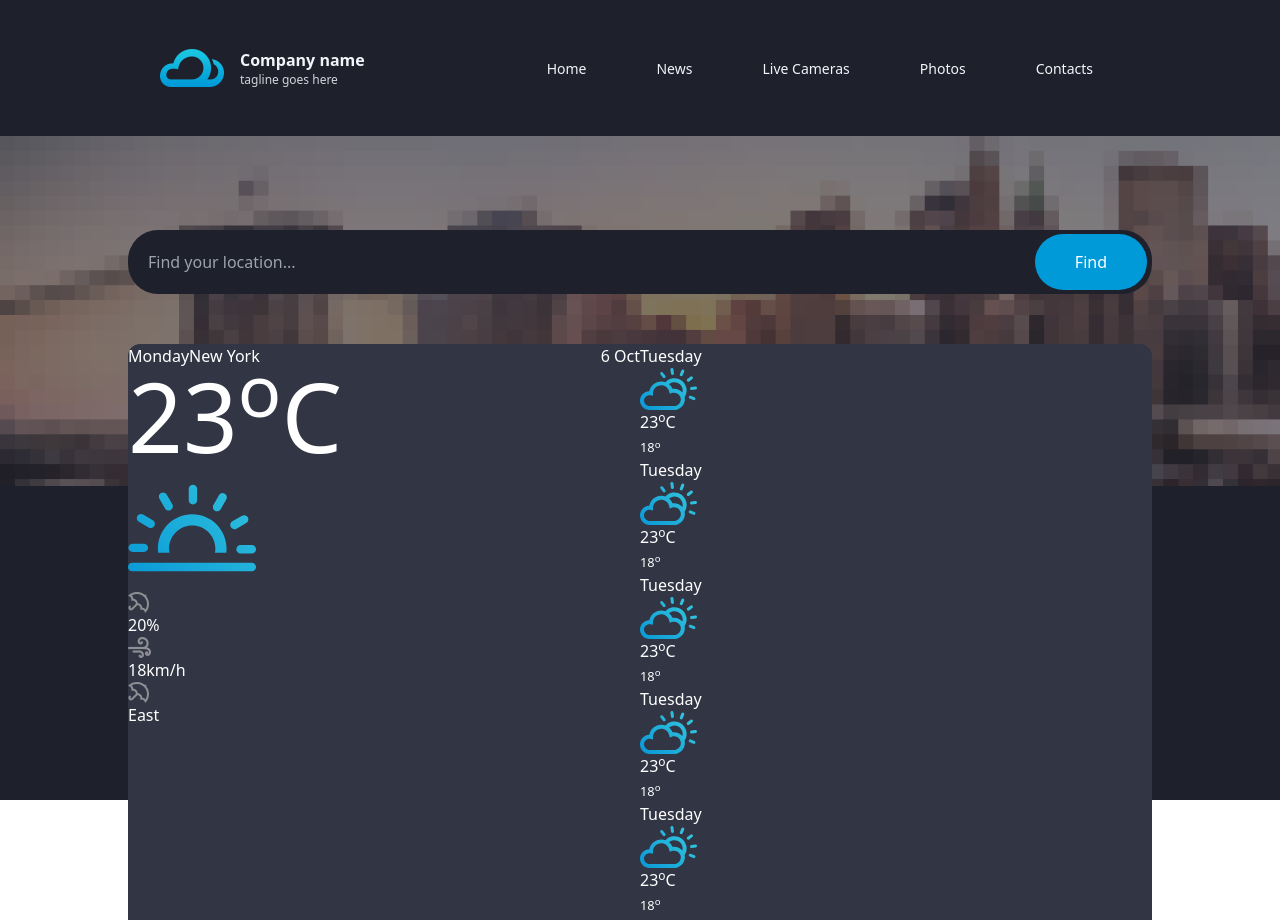
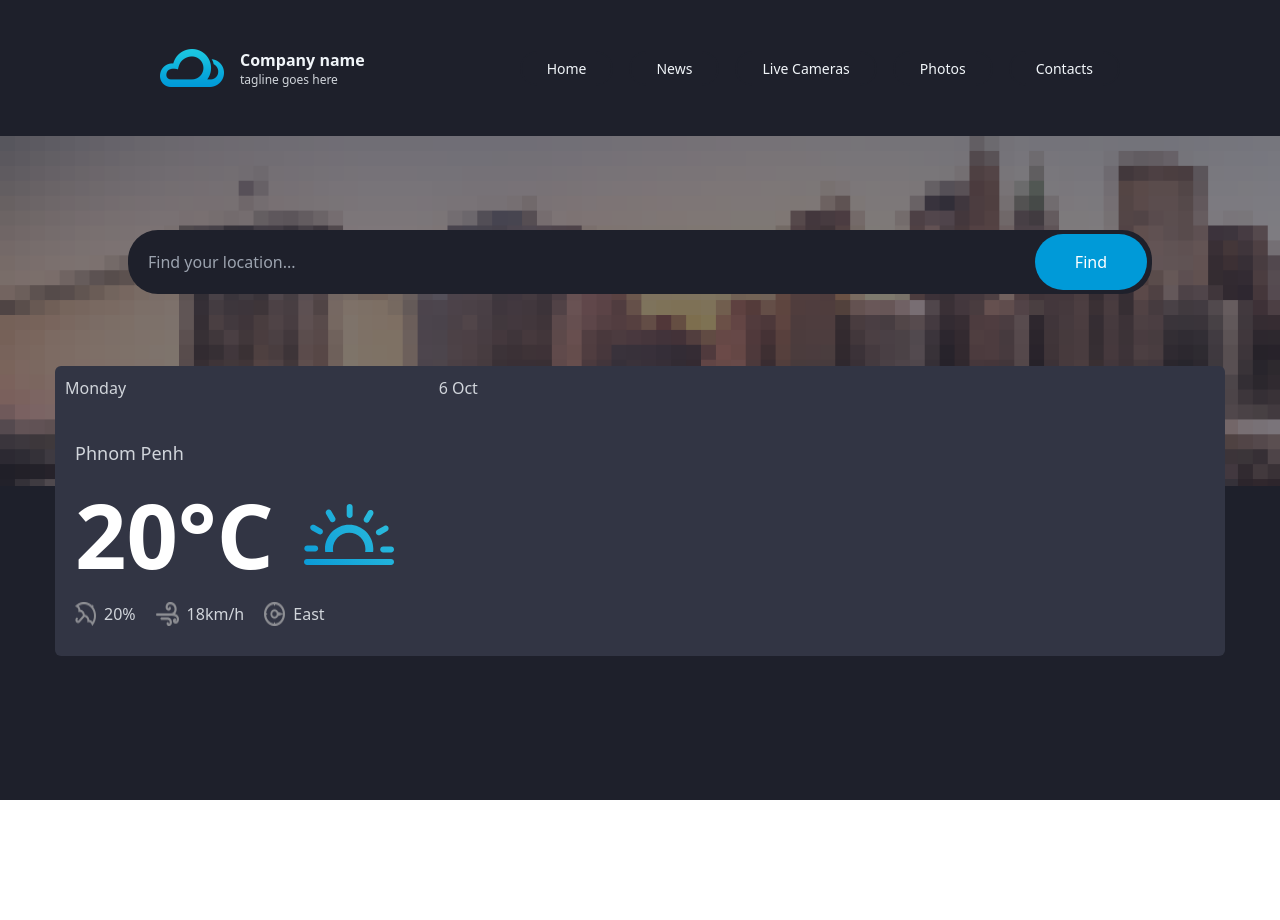
Before and after one commit to Ronald-Him/weather-app, a React (Vite) app: page / in a window 1280 px wide. Shown: the top 920 px of the page. After the commit the page ends 800 px from the top, so only its background shows below. Built offline with nearby package versions, Linux system fonts and the light colour scheme.

Commit message:
weather col

```diff
--- /dev/null
+++ b/src/components/Dummy.jsx
@@ -0,0 +1,98 @@
+function Dummy(){
+    return(
+        <div className='text-[0.875rem] text-gray-300 bg-third md:flex font-roboto max-w-[1170px] mx-auto rounded-md mt-[4.5rem] overflow-hidden'>
+        <div className='today-forecast w-[37%] ' >
+            <div className='head-forecast p-[0.625rem] flex justify-between '>
+                <h3>Monday</h3>
+                <h3>6 Oct</h3>
+            </div>
+            <div className='body-forecast px-[1.25rem] py-[1.875rem]'>
+                <h2 className='text-[1.125rem]' >{data.name}</h2>
+                <div className='flex'>
+                    <h1 className='text-[5.625rem] mr-[1.875rem] font-bold text-white' >{temp}&deg;C</h1>
+                    <img src="images/icons/icon-1.svg" alt="" width='90px' />
+                </div>
+                <div className='flex'>
+                    <div className='flex mr-[1.25rem]'>
+                        <img src="images/icon-umberella.png" alt="" />
+                        <span className='ml-[0.5rem]'>{data?.main?.humidity}%</span>
+                    </div>
+                    <div className='flex mr-[1.25rem]'>
+                        <img src="images/icon-wind.png" alt="" />
+                        <span  className='ml-[0.5rem]'>{data?.wind?.speed}km/h</span>
+                    </div>
+                    <div className='flex mr-[1.25rem]'>
+                        <img src="images/icon-compass.png" alt="" />
+                        <span  className='ml-[0.5rem]'>East</span>
+                    </div>
+                </div>
+            </div>
+
+        </div>
+        <div className='w-[63%] grid grid-cols-6 even'>
+            <div className='forecast'>
+                <div className='p-[0.625rem] text-center '>
+                    <span>Tuesday</span>
+                </div>
+                <div className='px-[1.25rem] pt-[3.125rem] pb-[0.625rem] flex flex-col text-center'>
+                    <img src="images/icons/icon-2.svg" alt="" width='48px' className='ml-[1.3rem] mb-[1.25rem]' />
+                    <h3 className='text-[1.5rem] text-white font-bold' >23&deg;C</h3>
+                    <small className='text-[1rem]' >18&deg;</small>
+                </div>
+            </div>
+            <div className='forecast'>
+                <div className='p-[0.625rem] text-center'>
+                    <span>Tuesday</span>
+                </div>
+                <div className='px-[1.25rem] pt-[3.125rem] pb-[0.625rem] flex flex-col text-center'>
+                    <img src="images/icons/icon-2.svg" alt="" width='48px'className='ml-[1.3rem] mb-[1.25rem]'/>
+                    <h3 className='text-[1.5rem] text-white font-bold' >23&deg;C</h3>
+                    <small className='text-[1rem]' >18&deg;</small>
+                </div>
+            </div>
+            <div className='forecast'>
+                <div className='p-[0.625rem] text-center'>
+                    <span>Tuesday</span>
+                </div>
+                <div className='px-[1.25rem] pt-[3.125rem] pb-[0.625rem] flex flex-col text-center'>
+                    <img src="images/icons/icon-2.svg" alt="" width='48px' className='ml-[1.3rem] mb-[1.25rem]'/>
+                    <h3 className='text-[1.5rem] text-white font-bold' >23&deg;C</h3>
+                    <small className='text-[1rem]' >18&deg;</small>
+                </div>
+            </div>
+            <div className='forecast'>
+                <div className='p-[0.625rem] text-center'>
+                    <span>Tuesday</span>
+                </div>
+                <div className='px-[1.25rem] pt-[3.125rem] pb-[0.625rem] flex flex-col text-center'>
+                    <img src="images/icons/icon-2.svg" alt="" width='48px'className='ml-[1.3rem] mb-[1.25rem]'/>
+                    <h3 className='text-[1.5rem] text-white font-bold' >23&deg;C</h3>
+                    <small className='text-[1rem]' >18&deg;</small>
+                </div>
+            </div>
+            <div className='forecast'>
+                <div className='p-[0.625rem] text-center'>
+                    <span>Tuesday</span>
+                </div>
+                <div className='px-[1.25rem] pt-[3.125rem] pb-[0.625rem] flex flex-col text-center'>
+                    <img src="images/icons/icon-2.svg" alt="" width='48px'className='ml-[1.3rem] mb-[1.25rem]'/>
+                    <h3 className='text-[1.5rem] text-white font-bold' >23&deg;C</h3>
+                    <small className='text-[1rem]' >18&deg;</small>
+                </div>
+            </div>
+            <div className='forecast'>
+                <div className='p-[0.625rem] text-center'>
+                    <span>Tuesday</span>
+                </div>
+                <div className='px-[1.25rem] pt-[3.125rem] pb-[0.625rem] flex flex-col text-center'>
+                    <img src="images/icons/icon-2.svg" alt="" width='48px'className='ml-[1.3rem] mb-[1.25rem]'/>
+                    <h3 className='text-[1.5rem] text-white font-bold' >23&deg;C</h3>
+                    <small className='text-[1rem]' >18&deg;</small>
+                </div>
+            </div>
+        </div>
+        </div>
+    )
+}
+
+export default Dummy;
--- a/src/components/Weather.jsx
+++ b/src/components/Weather.jsx
@@ -1,101 +1,36 @@
 import './weatherStyle.scss';
 function Weather(){
     return(
-        <div className="forecast-table text-white">
-            <div className="container mx-auto px-32">
-                <div className="w-full bg-[#323544] table table-fixed truncate rounded-xl mt-[50px]">
-                    <div className="today table-cell align-top">
-                        <div className="">
-                            <div className='float-left'>Monday</div>
-                            <div className='float-right'>6 Oct</div>
+        //
+        <div className='text-gray-300 md:flex max-w-[1170px] mx-auto rounded-md mt-[4.5rem] overflow-hidder bg-[#323544]'>
+            <div className='w-[37%]'>
+                <div className='p-[0.625rem] flex justify-between'>
+                    <h3>Monday</h3>
+                    <h3>6 Oct</h3>
+                </div>
+                <div className='px-[1.25rem] py-[1.875rem]'>
+                    <h2 className='text-[1.125rem]'>Phnom Penh</h2>
+                    <div className='flex'>
+                        <h1 className='text-[5.625rem] mr-[1.875rem] font-bold text-white'>20&deg;C</h1>
+                        <img src="/src/assets/icons/icon-1.svg" alt="" width='90px' />
+                    </div>
+                    <div className='flex'>
+                        <div className='flex mr-[1.25rem]'>
+                            <img src="/src/assets/icon-umberella.png" alt="" />
+                            <span className='ml-[0.5rem]'>20%</span>
                         </div>
-                        <div className='forecast-content'>
-                            <div className='location'>New York</div>
-                            <div className='degree'>
-                                <div className='num text-8xl font-medium'>23<sup>o</sup>C</div>
-                                <div className='forecast-icon'>
-                                    <img src="/src/assets/icons/icon-1.svg" alt="" className='w-32 h-32'/>
-                                </div>
-                            </div>
-                            <span><img src="/src/assets/icon-umberella.png" alt="" />20%</span>
-                            <span><img src="/src/assets/icon-wind.png" alt="" />18km/h</span>
-                            <span><img src="/src/assets/icon-umberella.png" alt="" />East</span>
+                        <div className='flex mr-[1.25rem]'>
+                            <img src="/src/assets/icon-wind.png" alt="" />
+                            <span className='ml-[0.5rem]'>18km/h</span>
                         </div>
-                    </div>
-                    <div className='forecast'>
-                        <div className='header'>
-                            <div className=''>Tuesday</div>
-                        </div>
-                        <div className='forecast-content'>
-                            <div className='forecast-icon'>
-                                <img src="/src/assets/icons/icon-3.svg" alt="" />
-                            </div>
-                            <div className="degree">23<sup>o</sup>C</div>
-							<small>18<sup>o</sup></small>
-                        </div>
-                    </div>
-                    <div className='forecast'>
-                        <div className='header'>
-                            <div className=''>Tuesday</div>
-                        </div>
-                        <div className='forecast-content'>
-                            <div className='forecast-icon'>
-                                <img src="/src/assets/icons/icon-3.svg" alt="" />
-                            </div>
-                            <div className="degree">23<sup>o</sup>C</div>
-							<small>18<sup>o</sup></small>
-                        </div>
-                    </div>
-                    <div className='forecast'>
-                        <div className='header'>
-                            <div className=''>Tuesday</div>
-                        </div>
-                        <div className='forecast-content'>
-                            <div className='forecast-icon'>
-                                <img src="/src/assets/icons/icon-3.svg" alt="" />
-                            </div>
-                            <div className="degree">23<sup>o</sup>C</div>
-							<small>18<sup>o</sup></small>
-                        </div>
-                    </div>
-                    <div className='forecast'>
-                        <div className='header'>
-                            <div className=''>Tuesday</div>
-                        </div>
-                        <div className='forecast-content'>
-                            <div className='forecast-icon'>
-                                <img src="/src/assets/icons/icon-3.svg" alt="" />
-                            </div>
-                            <div className="degree">23<sup>o</sup>C</div>
-							<small>18<sup>o</sup></small>
-                        </div>
-                    </div>
-                    <div className='forecast'>
-                        <div className='header'>
-                            <div className=''>Tuesday</div>
-                        </div>
-                        <div className='forecast-content'>
-                            <div className='forecast-icon'>
-                                <img src="/src/assets/icons/icon-3.svg" alt="" />
-                            </div>
-                            <div className="degree">23<sup>o</sup>C</div>
-							<small>18<sup>o</sup></small>
-                        </div>
-                    </div>
-                    <div className='forecast'>
-                        <div className='header'>
-                            <div className=''>Tuesday</div>
-                        </div>
-                        <div className='forecast-content'>
-                            <div className='forecast-icon'>
-                                <img src="/src/assets/icons/icon-3.svg" alt="" />
-                            </div>
-                            <div className="degree">23<sup>o</sup>C</div>
-							<small>18<sup>o</sup></small>
+                        <div className='flex mr-[1.25rem]'>
+                            <img src="/src/assets/icon-compass.png" alt="" />
+                            <span className='ml-[0.5rem]'>East</span>
                         </div>
                     </div>
                 </div>
             </div>
+            <div className='w-[63%]'></div>
         </div>
     )
 }
```
